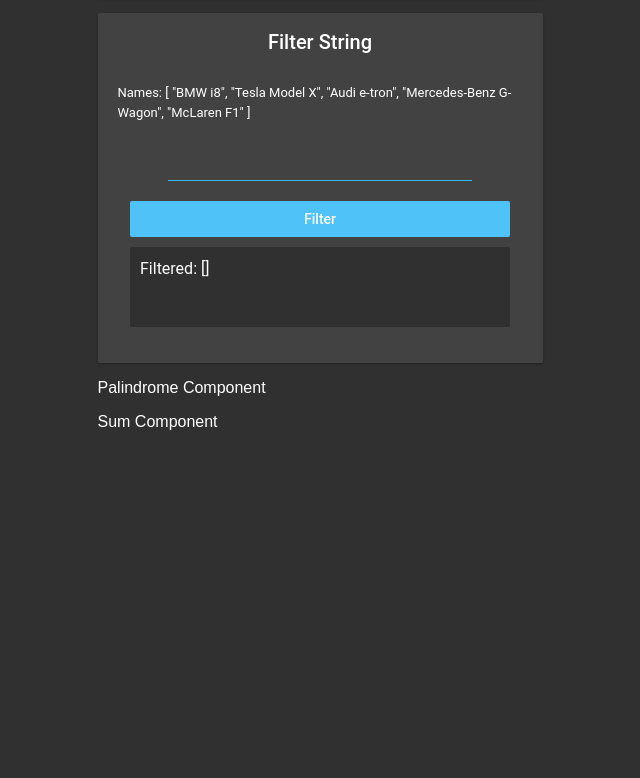
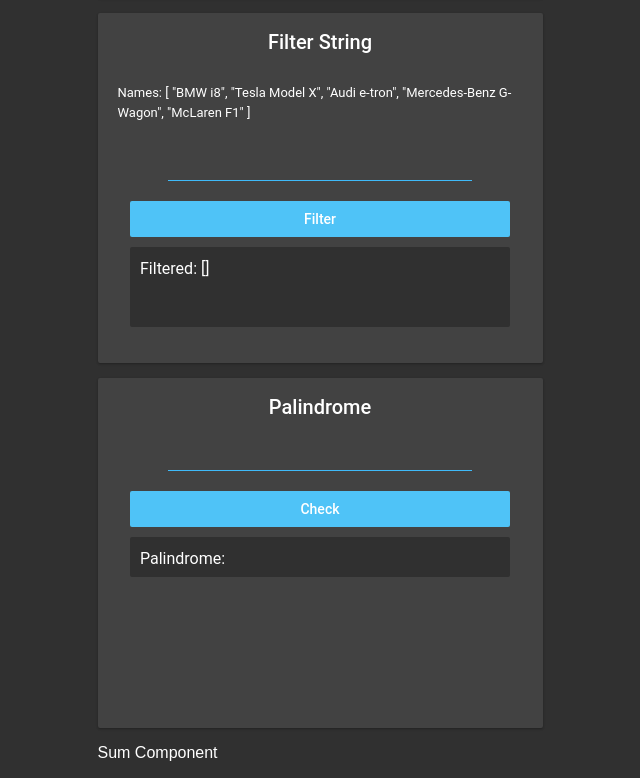
Before and after one commit to spiltmiruku/Nov-12-2019-AP, a React (Create React App) app in the folder react-1-afternoon/: page / in a window 1280 px wide. Shown: the part 692-1470 px from the top of the page, without its empty margins (320-960 px from the left). Before the commit the page ends 1139 px from the top, so only its background shows below. Built offline with nearby package versions, Linux system fonts and the light colour scheme.

Commit message:
Finished Palindrome Component

```diff
--- a/react-1-afternoon/src/components/TopicBrowser/TopicBrowser.js
+++ b/react-1-afternoon/src/components/TopicBrowser/TopicBrowser.js
@@ -15,7 +15,7 @@
             <FilterString />
             <Palindrome />
             <Sum />
-            </div>
+        </div>
         )
     }
 }
--- a/react-1-afternoon/src/components/Topics/Palindrome.js
+++ b/react-1-afternoon/src/components/Topics/Palindrome.js
@@ -1,9 +1,45 @@
 import React, { Component } from 'react';
 
 export default class Palindrome extends Component {
+
+    constructor(){
+
+        super();
+        this.state = {
+            userInput: '',
+            palindrome: ''
+        };
+    }
+
+    handleChange(val){
+        this.setState({ userInput: val });
+    }
+
+   isPalindrome(userInput) {
+       let forwards = userInput;
+       let backwards = userInput;
+       backwards = backwards.split('');
+       backwards = backwards.reverse();
+       backwards = backwards.join('');
+
+       if(forwards === backwards){
+           this.setState({ palindrome: 'true' });
+       }else{
+           this.setState({ palindrome: 'false' });
+       }
+   }
+
     render(){
         return(
-            <p> Palindrome Component </p>
+            <div className='puzzleBox filterStringPB'>
+                <h4> Palindrome </h4>
+            <input
+                onChange={ (e) => this.handleChange(e.target.value) }
+                className='inputLine' />
+            <button
+                onClick={ () => this.isPalindrome(this.state.userInput) } className='confirmationButton'> Check </button>
+        <span className='resultsBox'> Palindrome: {this.state.palindrome}</span>
+            </div>
 
         )
     }
```
Also changed, not shown: react-1-afternoon/src/components/Topics/FilterString.js (line endings or trailing spaces).
